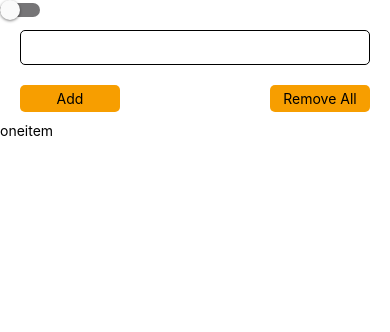
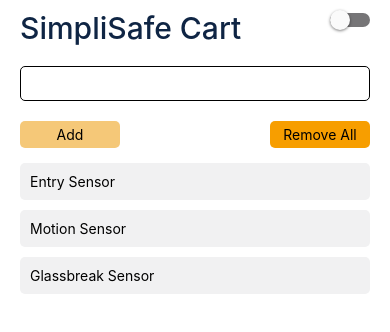
Before and after one commit to LarissaMorrell/rn-list-codetest, a React Native app: screen / in a window 390 px wide. Shown: the top 332 px of the page. Built offline with nearby package versions, Linux system fonts and the light colour scheme.

Commit message:
More quick styles

```diff
--- a/App.js
+++ b/App.js
@@ -18,9 +18,15 @@
   View,
 } from 'react-native';
 
+const initialList = {
+  'entry-sensor': {title: 'Entry Sensor', id: 'entry-sensor'},
+  'motion-sensor': {title: 'Motion Sensor', id: 'motion-sensor'},
+  'glassbreak-sensor': {title: 'Glassbreak Sensor', id: 'glassbreak-sensor'},
+}
+
 function App() {
   const [input, setInput] = useState('');
-  const [list, setList] = useState({'todo-oneitem': {title: 'oneitem', id: 'todo-oneitem'}});
+  const [list, setList] = useState({...initialList});
   const [darkModeEnabled, toggleDarkMode] = useState(false);
 
   const handleAddItem = () => { //"Each todo title to be unique"
@@ -61,17 +67,19 @@
     <TouchableOpacity
       testID="todo-id"
       key={item.id}
-      onPress={() => handleRemoveItem(item)}>
+      onPress={() => handleRemoveItem(item)}
+      style={styles.listItemContainer}>
       <Text>{item.title}</Text>
     </TouchableOpacity>
   );
 
+  const disabledButton = {...styles.button, ...styles.disabledButton};
   const AddButton = () => (
     <TouchableOpacity
       disabled={input.length === 0}
       testID="add-button-id"
       onPress={handleAddItem}
-      style={styles.button}>
+      style={input.length === 0 ? disabledButton : styles.button}>
       <Text>Add</Text>
     </TouchableOpacity>
   );
@@ -81,7 +89,7 @@
       disabled={Object.keys(list).length === 0}
       testID="remove-button-id"
       onPress={onRemoveAllPress}
-      style={styles.button}>
+      style={Object.keys(list).length === 0 ? disabledButton : styles.button}>
       <Text>Remove All</Text>
     </TouchableOpacity>
   );
@@ -91,12 +99,15 @@
       testID="wrapper-id"
       style={{backgroundColor: darkModeEnabled ? '#888' : '#fff'}}>
       <SafeAreaView>
+        <View style={styles.welcomeContainer}>
+          <Text style={styles.welcomeText}>SimpliSafe Cart</Text>
           <Switch
             trackColor={{false: '#767577', true: '#f79e00'}}
             ios_backgroundColor="#0f2544"
             onValueChange={toggleDarkMode}
             value={darkModeEnabled}
           />
+        </View>
         <View style={styles.inputContainer}>
           <TextInput
             testID="input-id"
@@ -126,14 +137,17 @@
     alignSelf: 'center',
     borderRadius: 5,
   },
+  disabledButton: {
+    backgroundColor: '#f5c878',
+  },
   buttonContainer: {
     flexDirection: 'row',
     justifyContent: 'space-between',
     marginVertical: 10,
     marginHorizontal: 20,
-
   },
   input: {
+    backgroundColor: '#fff',
     borderWidth: 1,
     borderRadius: 5,
     padding: 8,
@@ -142,6 +156,24 @@
     marginVertical: 10,
     marginHorizontal: 20,
   },
+  listItemContainer: {
+    backgroundColor: '#f1f1f2',
+    borderRadius: 5,
+    marginVertical: 5,
+    marginHorizontal: 20,
+    padding: 10,
+  },
+  welcomeContainer: {
+    flexDirection: 'row',
+    justifyContent: 'space-between',
+    marginVertical: 10,
+    marginHorizontal: 20,
+  },
+  welcomeText: {
+    fontSize: 30,
+    fontWeight: '500',
+    color: '#0f2544',
+  }
 });
 
 export default App;
```
Lines whose indentation alone changed are shown as unchanged.
